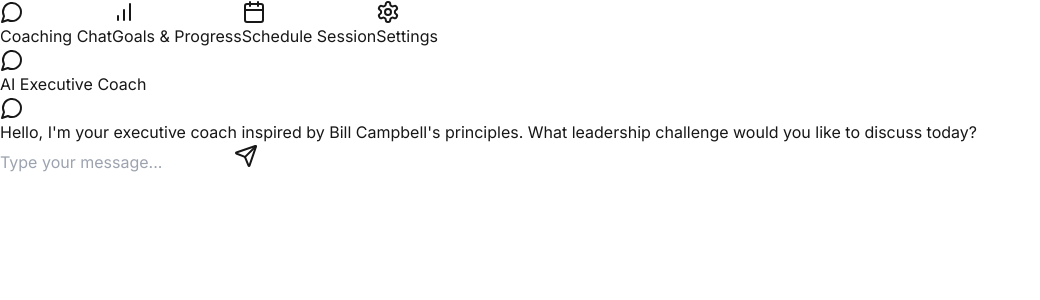
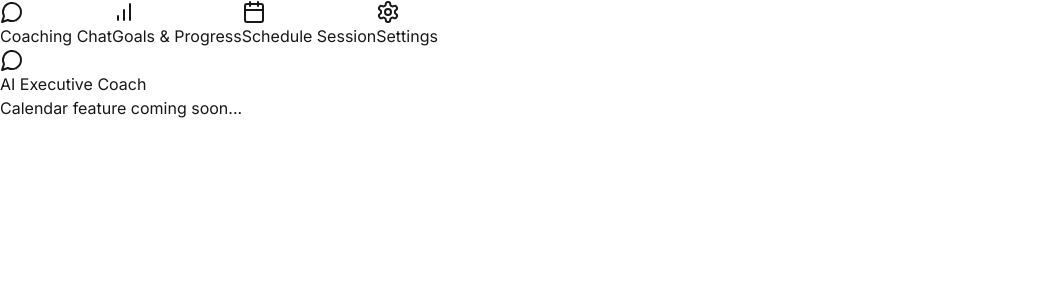
Before and after one commit to jonyeo08/ai-executive-coach, a Next.js app: page / in a window 1280 px wide. Both pictures are taken after a click on the button "Schedule Session". Shown: the top 300 px of the page, without its empty margins (0-1040 px from the left). Built offline with nearby package versions, Linux system fonts and the light colour scheme.

Commit message:
Assistant checkpoint: Fix Goals tab rendering and import GoalsView component
Assistant generated file changes:
- src/components/CoachingApp.tsx: Close the conditional rendering
Close the conditional rendering

---

User prompt:

When i click on "Goals & Progress", nothing happens

```diff
--- a/src/components/CoachingApp.tsx
+++ b/src/components/CoachingApp.tsx
@@ -2,6 +2,9 @@
 
 import React, { useState } from 'react';
 import { MessageCircle, Send, User, Calendar, Settings, BarChart } from 'lucide-react';
+
+// Placeholder component - replace with your actual GoalsView component
+const GoalsView = () => <div>Goals and Progress View</div>;
 
 export default function CoachingApp() {
   const [activeTab, setActiveTab] = useState('chat');
@@ -20,76 +23,6 @@ export default function CoachingApp() {
       ...messages,
       { role: 'user', content: inputMessage }
     ];
-
-    // const renderContent = () => {
-    //   switch (activeTab) {
-    //     case 'goals':
-    //       return <GoalsView />;
-    //     case 'chat':
-    //       return (
-    //         <>
-    //           <div className="flex flex-col gap-6 h-[calc(100vh-280px)] min-h-[400px] overflow-y-auto mb-6 p-4 bg-gray-50 rounded-xl">
-    //             {messages.map((message, index) => (
-    //               <div
-    //                 key={index}
-    //                 className={`flex gap-3 ${
-    //                   message.role === 'user' ? 'flex-row-reverse' : 'flex-row'
-    //                 }`}
-    //               >
-    //                 <div className={`w-10 h-10 rounded-full flex items-center justify-center flex-shrink-0 ${
-    //                   message.role === 'user' ? 'bg-indigo-600' : 'bg-white border-2 border-indigo-600'
-    //                 }`}>
-    //                   {message.role === 'user' ? (
-    //                     <User className="w-5 h-5 text-white" />
-    //                   ) : (
-    //                     <MessageCircle className="w-5 h-5 text-indigo-600" />
-    //                   )}
-    //                 </div>
-    //                 <div
-    //                   className={`max-w-[80%] p-4 rounded-2xl ${
-    //                     message.role === 'user'
-    //                       ? 'bg-indigo-600 text-white'
-    //                       : 'bg-white border border-gray-200 text-gray-800 shadow-sm'
-    //                   }`}
-    //                 >
-    //                   {message.content}
-    //                 </div>
-    //               </div>
-    //             ))}
-    //           </div>
-
-    //           <div className="flex gap-3">
-    //             <input
-    //               type="text"
-    //               value={inputMessage}
-    //               onChange={(e) => setInputMessage(e.target.value)}
-    //               onKeyPress={(e) => e.key === 'Enter' && handleSendMessage()}
-    //               placeholder="Type your message..."
-    //               className="flex-1 p-4 bg-gray-50 border border-gray-200 rounded-xl focus:outline-none focus:ring-2 focus:ring-indigo-500 focus:border-transparent text-gray-800 placeholder-gray-400"
-    //             />
-    //             <button
-    //               onClick={handleSendMessage}
-    //               className="p-4 bg-indigo-600 text-white rounded-xl hover:bg-indigo-700 transition-colors shadow-md"
-    //             >
-    //               <Send className="w-5 h-5" />
-    //             </button>
-    //           </div>
-    //         </>
-    //       );
-    //     case 'calendar':
-    //       return (
-    //         <div className="p-4 text-center text-gray-500">
-    //           Calendar feature coming soon...
-    //         </div>
-    //       );
-    //     case 'settings':
-    //       return (
-    //         <div className="p-4 text-center text-gray-500">
-    //           Settings feature coming soon...
-    //         </div>
-    //       );
-    //   }
-    // };
 
     setMessages(newMessages);
     setInputMessage('');
@@ -116,6 +49,76 @@ export default function CoachingApp() {
         role: 'coach',
         content: "I apologize, but I'm having trouble connecting right now. Please try again."
       }]);
+    }
+  };
+
+  const renderContent = () => {
+    switch (activeTab) {
+      case 'goals':
+        return <GoalsView />;
+      case 'chat':
+        return (
+          <>
+            <div className="flex flex-col gap-6 h-[calc(100vh-280px)] min-h-[400px] overflow-y-auto mb-6 p-4 bg-gray-50 rounded-xl">
+              {messages.map((message, index) => (
+                <div
+                  key={index}
+                  className={`flex gap-3 ${
+                    message.role === 'user' ? 'flex-row-reverse' : 'flex-row'
+                  }`}
+                >
+                  <div className={`w-10 h-10 rounded-full flex items-center justify-center flex-shrink-0 ${
+                    message.role === 'user' ? 'bg-indigo-600' : 'bg-white border-2 border-indigo-600'
+                  }`}>
+                    {message.role === 'user' ? (
+                      <User className="w-5 h-5 text-white" />
+                    ) : (
+                      <MessageCircle className="w-5 h-5 text-indigo-600" />
+                    )}
+                  </div>
+                  <div
+                    className={`max-w-[80%] p-4 rounded-2xl ${
+                      message.role === 'user'
+                        ? 'bg-indigo-600 text-white'
+                        : 'bg-white border border-gray-200 text-gray-800 shadow-sm'
+                    }`}
+                  >
+                    {message.content}
+                  </div>
+                </div>
+              ))}
+            </div>
+
+            <div className="flex gap-3">
+              <input
+                type="text"
+                value={inputMessage}
+                onChange={(e) => setInputMessage(e.target.value)}
+                onKeyPress={(e) => e.key === 'Enter' && handleSendMessage()}
+                placeholder="Type your message..."
+                className="flex-1 p-4 bg-gray-50 border border-gray-200 rounded-xl focus:outline-none focus:ring-2 focus:ring-indigo-500 focus:border-transparent text-gray-800 placeholder-gray-400"
+              />
+              <button
+                onClick={handleSendMessage}
+                className="p-4 bg-indigo-600 text-white rounded-xl hover:bg-indigo-700 transition-colors shadow-md"
+              >
+                <Send className="w-5 h-5" />
+              </button>
+            </div>
+          </>
+        );
+      case 'calendar':
+        return (
+          <div className="p-4 text-center text-gray-500">
+            Calendar feature coming soon...
+          </div>
+        );
+      case 'settings':
+        return (
+          <div className="p-4 text-center text-gray-500">
+            Settings feature coming soon...
+          </div>
+        );
     }
   };
 
@@ -181,53 +184,7 @@ export default function CoachingApp() {
               <MessageCircle className="w-7 h-7 text-indigo-600" />
               AI Executive Coach
             </h1>
-
-            <div className="flex flex-col gap-6 h-[calc(100vh-280px)] min-h-[400px] overflow-y-auto mb-6 p-4 bg-gray-50 rounded-xl">
-              {messages.map((message, index) => (
-                <div
-                  key={index}
-                  className={`flex gap-3 ${
-                    message.role === 'user' ? 'flex-row-reverse' : 'flex-row'
-                  }`}
-                >
-                  <div className={`w-10 h-10 rounded-full flex items-center justify-center flex-shrink-0 ${
-                    message.role === 'user' ? 'bg-indigo-600' : 'bg-white border-2 border-indigo-600'
-                  }`}>
-                    {message.role === 'user' ? (
-                      <User className="w-5 h-5 text-white" />
-                    ) : (
-                      <MessageCircle className="w-5 h-5 text-indigo-600" />
-                    )}
-                  </div>
-                  <div
-                    className={`max-w-[80%] p-4 rounded-2xl ${
-                      message.role === 'user'
-                        ? 'bg-indigo-600 text-white'
-                        : 'bg-white border border-gray-200 text-gray-800 shadow-sm'
-                    }`}
-                  >
-                    {message.content}
-                  </div>
-                </div>
-              ))}
-            </div>
-
-            <div className="flex gap-3">
-              <input
-                type="text"
-                value={inputMessage}
-                onChange={(e) => setInputMessage(e.target.value)}
-                onKeyPress={(e) => e.key === 'Enter' && handleSendMessage()}
-                placeholder="Type your message..."
-                className="flex-1 p-4 bg-gray-50 border border-gray-200 rounded-xl focus:outline-none focus:ring-2 focus:ring-indigo-500 focus:border-transparent text-gray-800 placeholder-gray-400"
-              />
-              <button
-                onClick={handleSendMessage}
-                className="p-4 bg-indigo-600 text-white rounded-xl hover:bg-indigo-700 transition-colors shadow-md"
-              >
-                <Send className="w-5 h-5" />
-              </button>
-            </div>
+            {renderContent()}
           </div>
         </div>
       </div>
```
